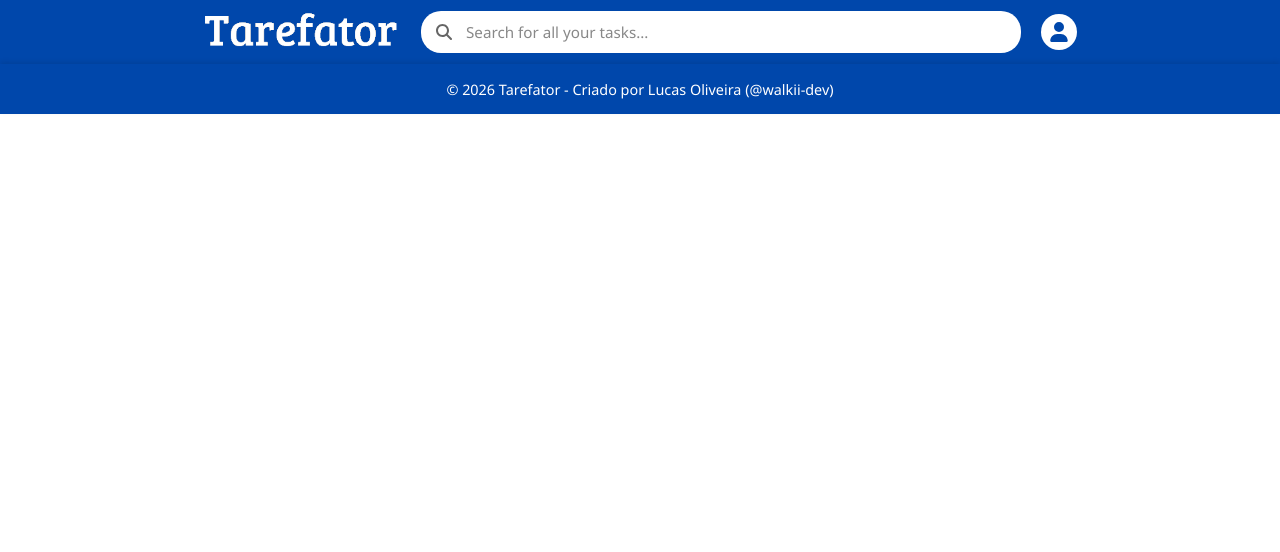
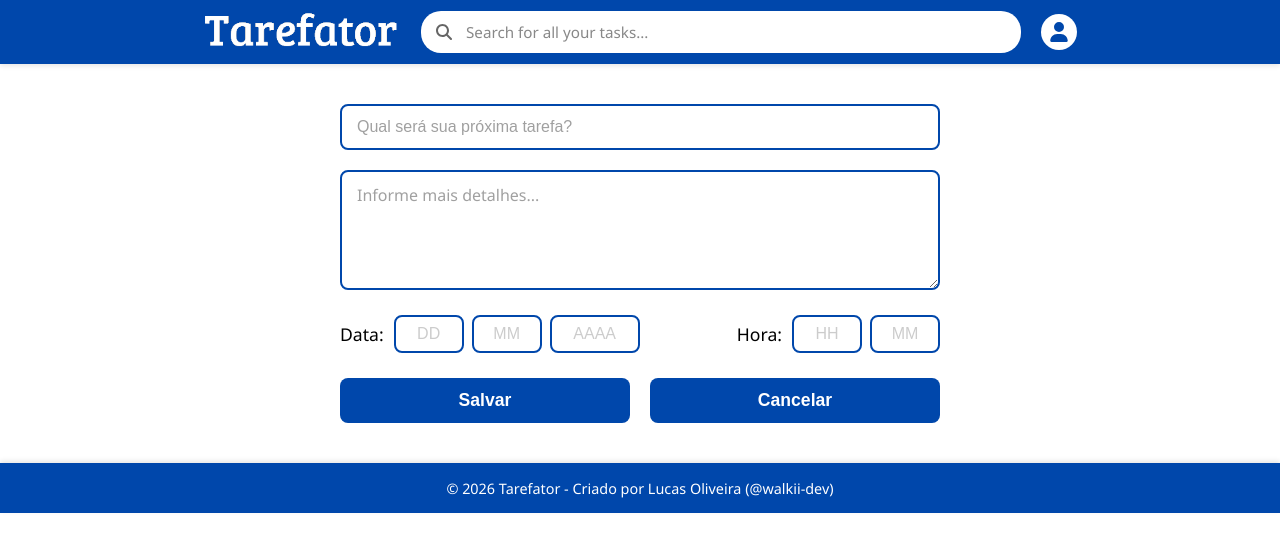
Before and after one commit to walkii-dev/Tarefator, an Angular app in the folder frontend/: page /createTasks in a window 1280 px wide. Before the commit this address led to /. Shown: the top 552 px of the page. Built offline with nearby package versions, Linux system fonts and the light colour scheme.

Commit message:
feat: project updated

```diff
--- a/frontend/src/app/app.html
+++ b/frontend/src/app/app.html
@@ -1,3 +1,5 @@
 <app-page-header></app-page-header>
-
+<main>
+  <router-outlet></router-outlet>
+</main>
 <app-page-footer></app-page-footer>
--- a/frontend/src/app/app.routes.ts
+++ b/frontend/src/app/app.routes.ts
@@ -1,3 +1,19 @@
 import { Routes } from '@angular/router';
+import { TasksList } from './components/tasks-list/tasks-list';
+import { CreateTasks } from './components/create-tasks/create-tasks';
 
-export const routes: Routes = [];
+export const routes: Routes = [
+  {
+    path:"",
+    redirectTo:"listTasks",
+    pathMatch:"full"
+  },
+  {
+    path:"listTasks",
+    component:TasksList
+  },
+  {
+    path:"createTasks",
+    component:CreateTasks
+  }
+];
--- a/frontend/src/app/app.ts
+++ b/frontend/src/app/app.ts
@@ -1,14 +1,15 @@
 import { Component, signal } from '@angular/core';
 import { PageFooter } from "./components/page-footer/page-footer";
 import { PageHeader } from "./components/page-header/page-header";
+import { RouterOutlet } from "@angular/router"
 
 
 @Component({
   selector: 'app-root',
   imports: [
     PageFooter,
-    PageHeader
-
+    PageHeader,
+    RouterOutlet
 ],
   templateUrl: './app.html',
   styleUrl: './app.css'
--- /dev/null
+++ b/frontend/src/app/components/create-tasks/create-tasks.css
@@ -0,0 +1,129 @@
+/* Container que centraliza o formulário (opcional) */
+.form-container {
+  max-width: 600px;
+  margin: 20px auto;
+  padding: 20px;
+  background-color: transparent; /* Ou white se preferir card */
+  font-family: 'Segoe UI', sans-serif;
+}
+
+/* --- Estilos Gerais de Inputs --- */
+.input-primary {
+  width: 100%;
+  border: 2px solid #0047AB; /* A borda azul grossa da imagem */
+  border-radius: 8px;
+  padding: 12px 15px;
+  font-size: 1rem;
+  color: #333;
+  outline: none;
+  background-color: white;
+  box-sizing: border-box; /* Garante que o padding não aumente a largura */
+}
+
+.input-primary::placeholder {
+  color: #a0a0a0;
+}
+
+.input-primary:focus {
+  box-shadow: 0 0 5px rgba(0, 71, 171, 0.3);
+}
+
+.form-group {
+  margin-bottom: 20px;
+}
+
+/* Input específico para a área de texto (maior altura) */
+.textarea-detail {
+  min-height: 120px;
+  resize: vertical; /* Permite o usuário aumentar se quiser */
+  font-family: inherit;
+}
+
+/* --- Linha de Data e Hora --- */
+.datetime-row {
+  display: flex;
+  justify-content: space-between;
+  align-items: center;
+  flex-wrap: wrap; /* Para telas pequenas */
+  margin-bottom: 25px;
+  gap: 20px;
+}
+
+.datetime-group {
+  display: flex;
+  align-items: center;
+  gap: 10px;
+}
+
+.label {
+  font-size: 1.1rem;
+  color: #000;
+  font-weight: 500;
+}
+
+.inputs-wrapper {
+  display: flex;
+  gap: 8px;
+}
+
+/* Inputs pequenos (DD, MM, HH) */
+.input-small, .input-medium {
+  border: 2px solid #0047AB;
+  border-radius: 8px;
+  padding: 8px;
+  text-align: center;
+  font-size: 1rem;
+  outline: none;
+  color: #555;
+}
+
+.input-small {
+  width: 50px;
+}
+
+.input-medium {
+  width: 70px; /* Um pouco maior para o ano (AAAA) */
+}
+
+.input-small::placeholder, .input-medium::placeholder {
+  color: #ccc;
+}
+
+/* --- Botões --- */
+.actions-row {
+  display: flex;
+  gap: 20px;
+}
+
+.btn {
+  flex: 1; /* Faz os botões ocuparem 50% cada */
+  padding: 12px;
+  border-radius: 8px;
+  font-size: 1.1rem;
+  font-weight: 600;
+  cursor: pointer;
+  border: none;
+  transition: opacity 0.2s;
+}
+
+.btn:hover {
+  opacity: 0.9;
+}
+
+.btn-save {
+  background-color: #0047AB; /* Azul cobalto */
+  color: white;
+}
+
+.btn-cancel {
+  background-color: #0047AB; /* Na imagem ambos parecem azuis */
+  color: white;
+}
+
+/* Se quiser o botão Cancelar diferente (opcional) */
+/*
+.btn-cancel {
+  background-color: #ccc;
+  color: #333;
+}
+*/
--- /dev/null
+++ b/frontend/src/app/components/create-tasks/create-tasks.html
@@ -0,0 +1,48 @@
+<div class="form-container">
+  <form>
+
+    <div class="form-group">
+      <input
+        type="text"
+        class="input-primary"
+        formControlName="title"
+        placeholder="Qual será sua próxima tarefa?"
+      >
+    </div>
+
+    <div class="form-group">
+      <textarea
+        class="input-primary textarea-detail"
+        formControlName="description"
+        placeholder="Informe mais detalhes..."
+      ></textarea>
+    </div>
+
+    <div class="datetime-row">
+
+      <div class="datetime-group">
+        <label class="label">Data:</label>
+        <div class="inputs-wrapper">
+          <input type="text" class="input-small" placeholder="DD" maxlength="2" formControlName="day">
+          <input type="text" class="input-small" placeholder="MM" maxlength="2" formControlName="month">
+          <input type="text" class="input-medium" placeholder="AAAA" maxlength="4" formControlName="year">
+        </div>
+      </div>
+
+      <div class="datetime-group">
+        <label class="label">Hora:</label>
+        <div class="inputs-wrapper">
+          <input type="text" class="input-small" placeholder="HH" maxlength="2" formControlName="hour">
+          <input type="text" class="input-small" placeholder="MM" maxlength="2" formControlName="minute">
+        </div>
+      </div>
+
+    </div>
+
+    <div class="actions-row">
+      <button type="submit" class="btn btn-save">Salvar</button>
+      <button type="button" class="btn btn-cancel" (click)="cancelTask()">Cancelar</button>
+    </div>
+
+  </form>
+</div>
--- /dev/null
+++ b/frontend/src/app/components/create-tasks/create-tasks.ts
@@ -0,0 +1,21 @@
+import { Component } from '@angular/core';
+import { Router } from "@angular/router";
+
+@Component({
+  selector: 'app-create-tasks',
+  imports: [],
+  templateUrl: './create-tasks.html',
+  styleUrl: './create-tasks.css',
+})
+export class CreateTasks {
+  constructor(private router: Router){}
+
+  cancelTask(){
+    const message = "Tem certeza que deseja cancelar a nova tarefa?";
+
+    if (window.confirm(message)){
+      this.router.navigate(["/listTasks"]);
+    }
+  }
+
+}
--- a/frontend/src/app/components/page-header/page-header.html
+++ b/frontend/src/app/components/page-header/page-header.html
@@ -1,6 +1,6 @@
 <header class="navbar">
-  <div class="navbar-brand">
-    <img src="/Tarefator.png" alt="Tarefator Logo" class="logo-img">
+  <div class="navbar-brand"><a routerLink="/listTasks">
+    <img src="/Tarefator.png" alt="Tarefator Logo" class="logo-img"></a>
   </div>
   <div class="search-container">
     <div class="search-wrapper">
--- a/frontend/src/app/components/page-header/page-header.ts
+++ b/frontend/src/app/components/page-header/page-header.ts
@@ -1,8 +1,9 @@
 import { Component } from '@angular/core';
+import { RouterLink } from "@angular/router";
 
 @Component({
   selector: 'app-page-header',
-  imports: [],
+  imports: [RouterLink],
   templateUrl: './page-header.html',
   styleUrl: './page-header.css',
 })
```
Also changed, not shown: 1 other file (tests, documents, lock files or other folders).
